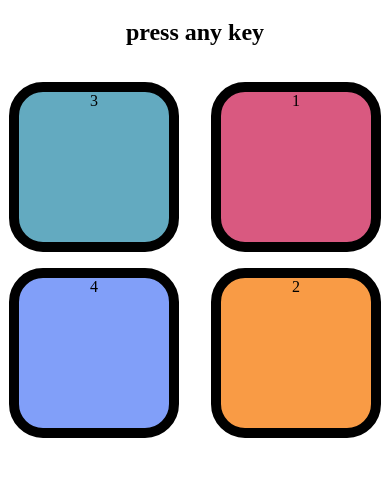
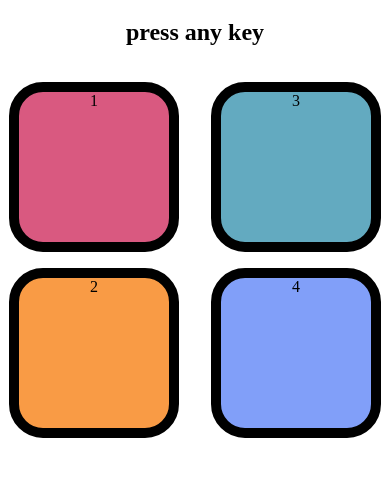
Before and after one commit to ziyarashidd/siman-says, a plain HTML site: page index.html in a window 390 px wide. Shown: the part 61-538 px from the top of the page. Drawn offline with Linux system fonts and the light colour scheme.

Commit message:
Update style.css

```diff
--- a/style.css
+++ b/style.css
@@ -45,5 +45,5 @@ body{
    }
 
    .btn-container {
-       flex-direction: row-reverse; /* Stack buttons vertically */
+       flex-direction: row; /* Stack buttons vertically */
    }
```
